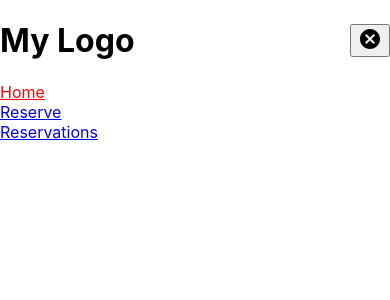
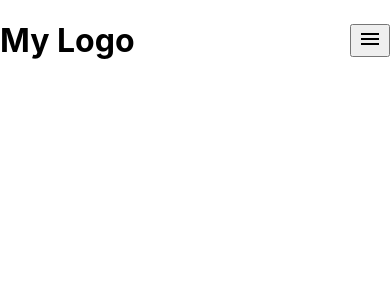
Before and after one commit to helio3197/book-a-lawyer-app-frontend, a React (Create React App) app: page / in a window 390 px wide. Shown: the top 300 px of the page. Built offline with nearby package versions, Linux system fonts and the light colour scheme.

Commit message:
add hide and show for themenu list on mobile

```diff
--- a/src/Components/Sidebar.js
+++ b/src/Components/Sidebar.js
@@ -7,10 +7,14 @@ import './Sidebar.css';
 import PropTypes from 'prop-types';
 
 const Sidebar = ({ children }) => {
-//   const [show, setShow] = useState(false);
-  const [showResults, setShowResults] = useState(false);
-  const onClick = () => setShowResults(!showResults);
+  const [show, setShow] = useState(false);
+  const [showResults, setShowResults] = useState(true);
+  //   const onClick = () => setShowResults(!showResults);
 
+  const onClick = () => {
+    setShowResults(!showResults);
+    setShow(!show);
+  };
   return (
     <>
 
@@ -19,25 +23,19 @@ const Sidebar = ({ children }) => {
           <div className="top-head">
             <h1>My Logo</h1>
             <div className="menu-icons">
-              {/* <span>
-                <MenuIcon onClick={() => setShow((prev) => !prev)} />
-                { show && <CancelIcon />}
-
-              </span> */}
-
               <div>
-                <button type="button" onClick={onClick}>{ showResults ? <MenuIcon /> : <CancelIcon /> }</button>
-                {/* <input type="submit" value="Search" onClick={onClick} />
-                { showResults ? <MenuIcon /> : <CancelIcon /> } */}
+                <button type="button" onClick={onClick}>{ showResults ? <MenuIcon /> : <CancelIcon />}</button>
               </div>
-              {/* <CancelIcon className="close-icon" /> */}
             </div>
           </div>
+          {show
+          && (
           <nav className="links">
             <NavLink style={({ isActive }) => ((isActive) ? { color: 'red' } : {})} to="/" className="link-item">Home</NavLink>
             <NavLink style={({ isActive }) => ((isActive) ? { color: 'red' } : {})} activeClassName="is-active" to="/Reserve" className="link-item">Reserve</NavLink>
             <NavLink style={({ isActive }) => ((isActive) ? { color: 'red' } : {})} activeClassName="is-active" to="/Reservations" className="link-item">Reservations</NavLink>
           </nav>
+          )}
         </header>
         { children }
       </main>
```
